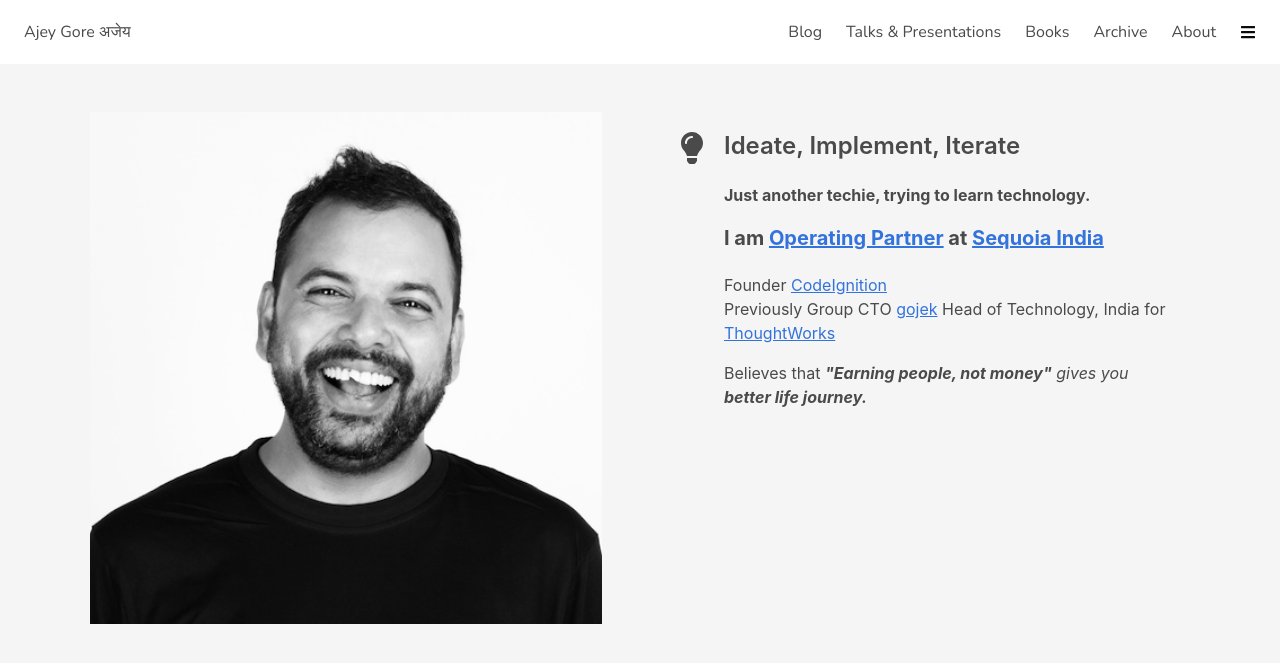
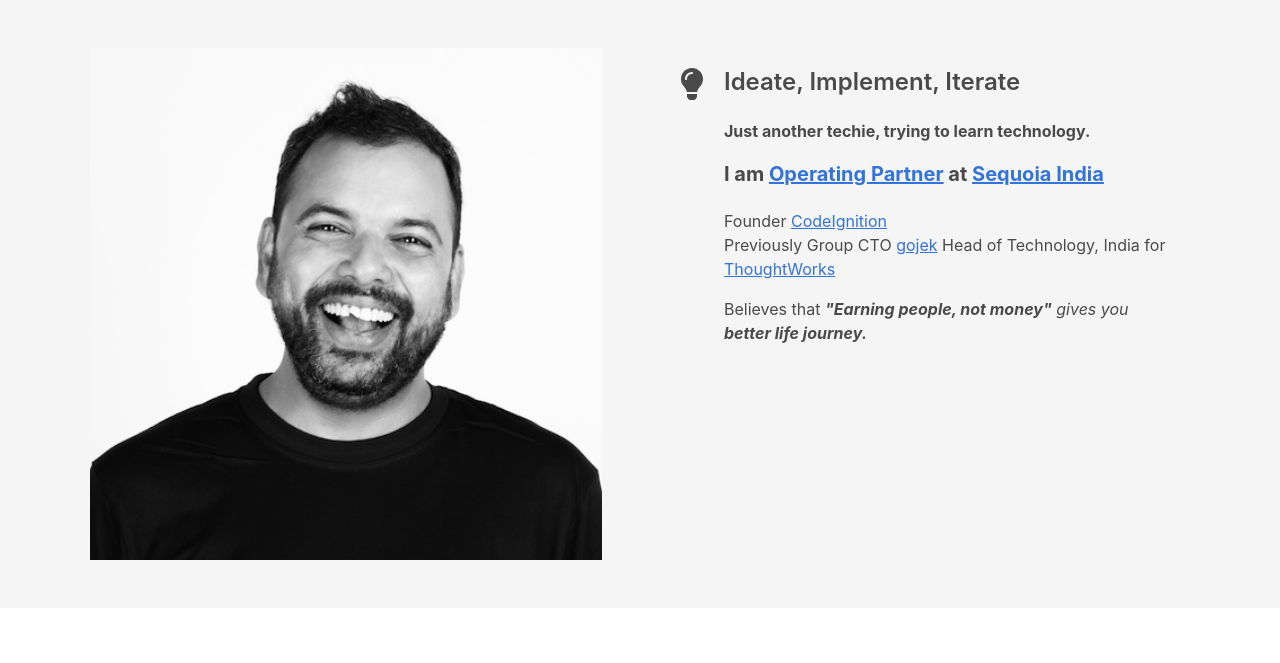
Before and after one commit to ajeygore/ajeygore.github.com, a Jekyll site: the page built from index2.html, in a window 1280 px wide. Shown: the top 663 px of the page. Built offline with Jekyll 4.4.1, drawn with Linux system fonts in a browser that asks for light colours; nearby versions of some CDN libraries.

Commit message:
updated packages

```diff
--- a/_includes/navigation.html
+++ b/_includes/navigation.html
@@ -1,17 +1,18 @@
-<div class="hero-head top-menu">
-  <div class="columns is-mobile is-marginless">
-    <div class="column left">
-      <p class="navbar-item">Ajey Gore अजेय </p>
-    </div>
-    <div class="column right">
-      <p class="navbar-item desktop is-white">Blog</p>
-      <p class="navbar-item desktop">Talks & Presentations</p>
-      <p class="navbar-item desktop">Books</p>
-      <p class="navbar-item desktop">Archive</p>
-      <p class="navbar-item desktop">About</p>
-      <figure class="navbar-item image has-text-black center">
-        <i class="fas fa-bars" style="width: 1rem; height: 1rem;"></i>
-      </figure>
-    </div>
-  </div>
-</div>
+<!-- <div class="hero&#45;head top&#45;menu"> -->
+<!--   <div class="columns is&#45;mobile is&#45;marginless"> -->
+<!--     <div class="column left"> -->
+<!--       <p class="navbar&#45;item">Ajey Gore अजेय </p> -->
+<!--     </div> -->
+<!--     <div class="column right"> -->
+<!--       <p class="navbar&#45;item desktop is&#45;white">Blog</p> -->
+<!--       <p class="navbar&#45;item desktop">Talks &#38; Presentations</p> -->
+<!--       <p class="navbar&#45;item desktop">Books</p> -->
+<!--       <p class="navbar&#45;item desktop">Archive</p> -->
+<!--       <p class="navbar&#45;item desktop">About</p> -->
+<!--       <figure class="navbar&#45;item image has&#45;text&#45;black center"> -->
+<!--         <i class="fas fa&#45;bars" style="width: 1rem; height: 1rem;"></i> -->
+<!--       </figure>  -->
+<!--     </div> -->
+<!--   </div> -->
+<!-- </div> -->
+<!--  -->
```
Also changed, not shown: Gemfile.lock.
